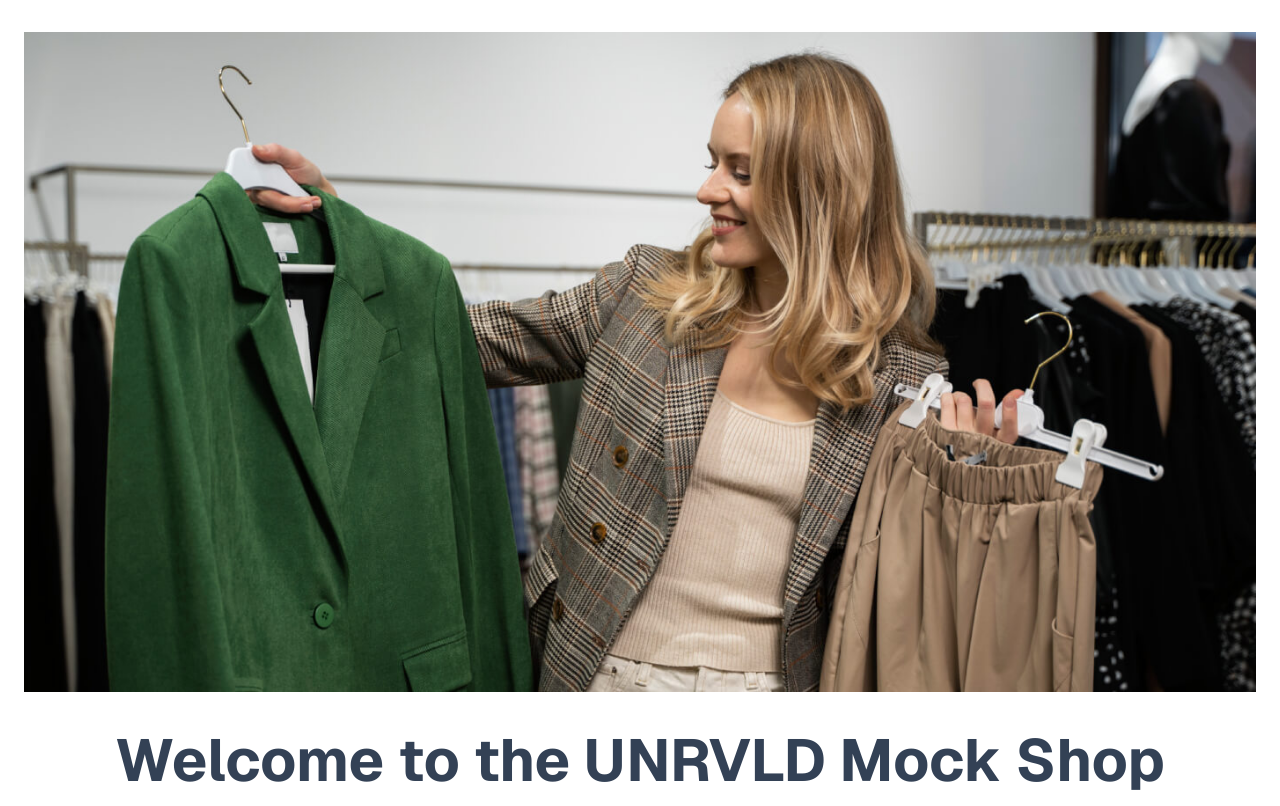
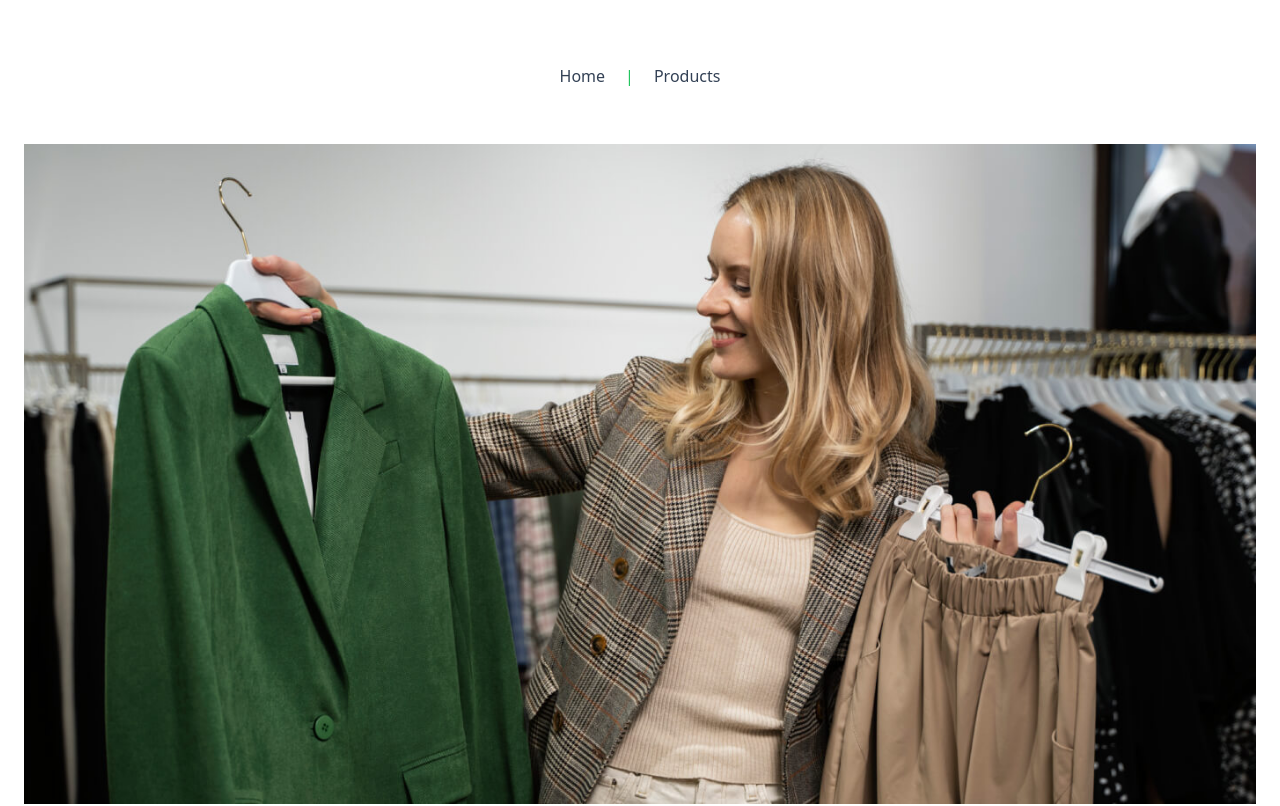
Before and after one commit to albionCircus/unrvld-mock-shop, a Next.js app: page / in a window 1280 px wide. Shown: the top 806 px of the page. Built offline with nearby package versions, Linux system fonts and the light colour scheme.

Commit message:
Nav component

```diff
--- /dev/null
+++ b/app/components/Nav.tsx
@@ -0,0 +1,11 @@
+import Link from "next/link"
+
+export default async function Navigation() {
+    return (
+        <nav className="mx-auto pt-16 pb-6 flex flex-row items-center justify-center w-64">
+            <Link href={"/"} className="text-slate-700 no-underline hover:underline hover:underline-offset-2">Home</Link>
+            <span className="text-green-500 mx-5"> | </span>
+            <Link href={"/products"} className="text-slate-700 no-underline hover:underline hover:underline-offset-2">Products</Link>
+        </nav>
+    );
+};
--- a/app/layout.tsx
+++ b/app/layout.tsx
@@ -1,6 +1,7 @@
 import type { Metadata } from "next";
 import { Geist, Geist_Mono } from "next/font/google";
 import "./globals.css";
+import Nav from "./components/Nav";
 import Footer from "./components/Footer";
 
 const geistSans = Geist({
@@ -26,6 +27,7 @@ export default function RootLayout({
   return (
     <html lang="en">
       <body className={`${geistSans.variable} ${geistMono.variable} antialiased`}>
+        <Nav />
         <main>
           {children}
         </main>
```
